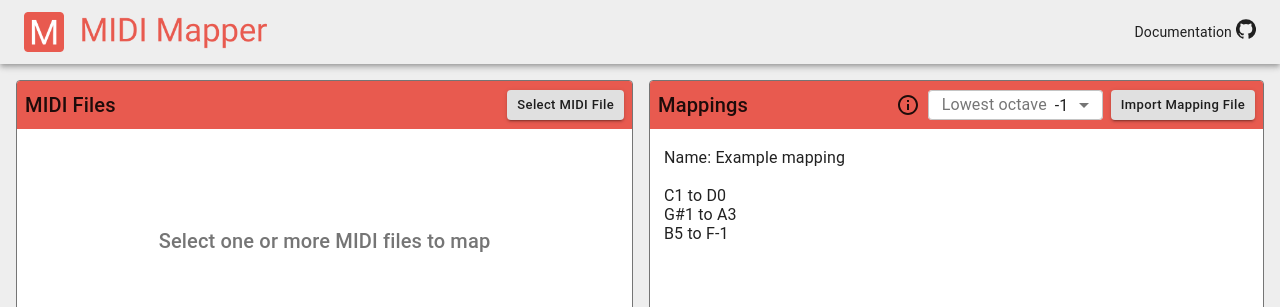
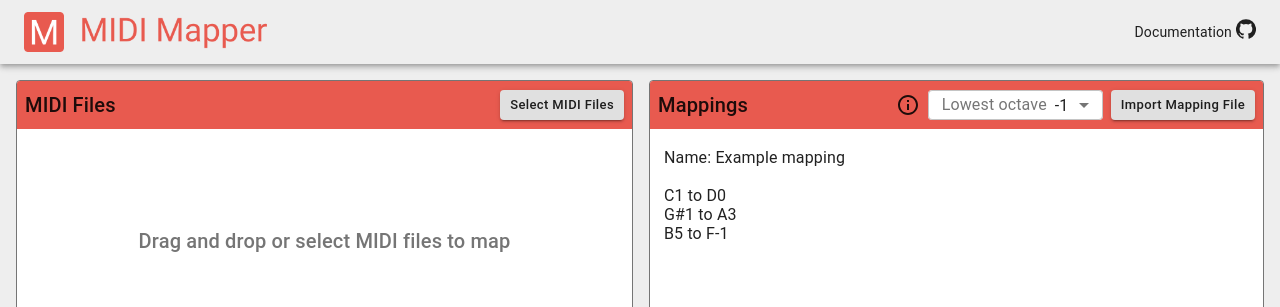
Before and after one commit to mbise1993/midi-mapper, a Next.js app: page / in a window 1280 px wide. Shown: the top 307 px of the page. Built offline with nearby package versions, Linux system fonts and the light colour scheme.

Commit message:
Add drag and drop for MIDI files

```diff
--- a/package.json
+++ b/package.json
@@ -19,7 +19,8 @@
     "jszip": "^3.5.0",
     "next": "9.4.4",
     "react": "16.13.1",
-    "react-dom": "16.13.1"
+    "react-dom": "16.13.1",
+    "react-dropzone": "^11.0.1"
   },
   "devDependencies": {
     "@types/file-saver": "^2.0.1",
--- a/src/components/MidiFilesView.tsx
+++ b/src/components/MidiFilesView.tsx
@@ -10,6 +10,7 @@ import {
   Typography,
 } from '@material-ui/core';
 import { Delete as DeleteIcon } from '@material-ui/icons';
+import { useDropzone } from 'react-dropzone';
 
 import FileInput from './FileInput';
 import { PageSection } from './PageSection';
@@ -25,6 +26,12 @@ export const MidiFilesView: React.FC<MidiFilesViewProps> = ({
   onFilesSelected,
   onDeleteClick,
 }) => {
+  const { getRootProps } = useDropzone({
+    onDropAccepted: (files: File[]) => {
+      onFilesSelected(files);
+    },
+  });
+
   const onMidiFilesChange = (e: React.FormEvent<HTMLInputElement>) => {
     const updatedFiles: File[] = [];
     for (let i = 0; i < e.currentTarget.files.length; ++i) {
@@ -38,7 +45,7 @@ export const MidiFilesView: React.FC<MidiFilesViewProps> = ({
     return (
       <Box width="100%" marginTop={12} display="flex" justifyContent="center" alignItems="center">
         <Typography variant="h6" color="textSecondary">
-          Select one or more MIDI files to map
+          Drag and drop or select MIDI files to map
         </Typography>
       </Box>
     );
@@ -66,9 +73,15 @@ export const MidiFilesView: React.FC<MidiFilesViewProps> = ({
 
   return (
     <PageSection
+      {...getRootProps()}
       title="MIDI Files"
       headerRight={
-        <FileInput inputText="" buttonText="Select MIDI File" onChange={onMidiFilesChange} />
+        <FileInput
+          multiple
+          inputText=""
+          buttonText="Select MIDI Files"
+          onChange={onMidiFilesChange}
+        />
       }
     >
       {files.length === 0 ? renderPlaceholder() : renderList()}
```
Also changed, not shown: 1 other file (tests, documents, lock files or other folders).
